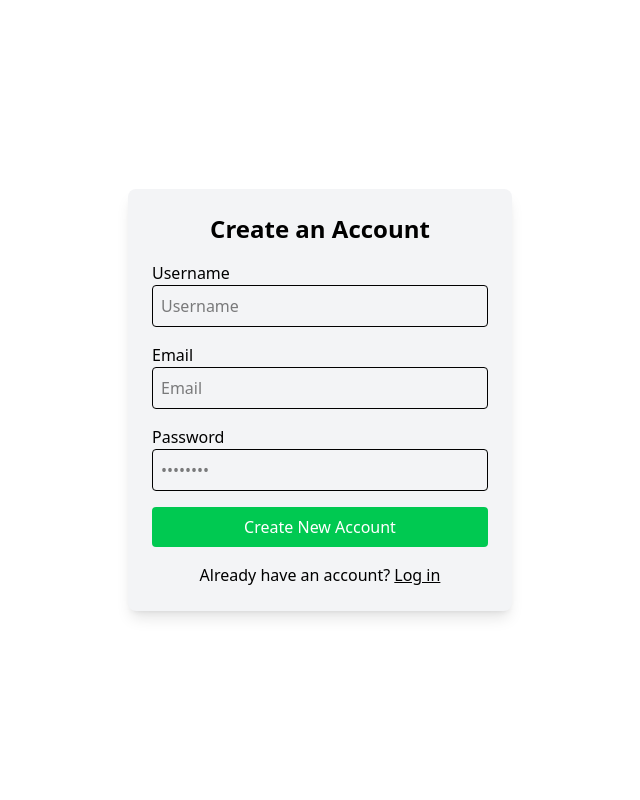
After one commit to husseinhabashi/dishdash, a Flask app: page /register in a window 1280 px wide. The commit adds this page. Shown: the whole page, without its empty margins (320-960 px from the left). Run offline with Flask 3, Linux system fonts and the light colour scheme; style sheets or scripts are compiled from the project's sources; some libraries are stand-ins or nearby versions.

Commit message:
User Authentication 1.0

```diff
--- a/app.py
+++ b/app.py
@@ -1,17 +1,150 @@
-from flask import Flask, render_template
-# from pymongo import MongoClient
+import os
+import bcrypt
+from flask import Flask, render_template, request, redirect, url_for, session
+from flask_pymongo import PyMongo
+from datetime import datetime
+from bson.objectid import ObjectId
+from dotenv import load_dotenv
 
+load_dotenv()
 app = Flask(__name__)
 
-# client = MongoClient("mongodb://")
 
+
+# Set env variables
+MONGO_URI = os.getenv("MONGO_URI")
+app.config["SECRET_KEY"] = os.getenv("SECRET_KEY")
+
+if not MONGO_URI:
+    print("Error: MONGO_URI is not set. Please check your .env file.")
+else:
+    print("MONGO_URI loaded successfully.")
+
+if not app.config["SECRET_KEY"]:
+    print("Error: SECRET_KEY is not set. Please check your .env file.")
+else:
+    print("SECRET_KEY loaded successfully.")
+
+
+
+# Access the database
+app.config["MONGO_URI"] = MONGO_URI
+mongo = PyMongo(app)
+db = mongo.db
+users_collection = db.users
+
+try:
+    count = users_collection.count_documents({})
+    if count is not None:
+        print("Successfully connected to the database.")
+    else:
+        print("Failed to access the database.")
+except Exception as e:
+    print(f"Error accessing the 'users' collection: {e}")
+
+
+
+####             ####
+#                   #
+#       INDEX       #
+#                   #
+####             ####
 @app.route('/')
 def index():
- return render_template('index.html')
+    username = None
 
+    if 'user_id' in session:
+        user_id = session['user_id']
+        user = mongo.db.users.find_one({'_id': ObjectId(user_id)})
+
+        if user:
+            username = user['username']
+
+    return render_template('index.html', username=username)
+
+####               ####
+#                     #
+#       PROFILE       #
+#                     #
+####               ####
 @app.route('/profile')
 def profile():
  return render_template('profile.html')
 
+####                ####
+#                      #
+#       REGISTER       #
+#                      #
+####                ####
+@app.route('/register', methods=['GET', 'POST'])
+def register():
+    if request.method == 'POST':
+        username = request.form['username'].strip()
+        password = request.form['password'].strip()
+        email = request.form['email']
+
+        # ADD MORE CHECKS HERE
+        # Validate email format (basic check for @, invalid characters, email format, password strength, etc.)
+
+        # User exists already?
+        existing_user = users_collection.find_one({'username': username})
+        if existing_user:
+            print("User already exists!") # change this
+            return redirect(url_for('register'))
+
+        hashed_password = bcrypt.hashpw(password.encode('utf-8'), bcrypt.gensalt())
+
+        users_collection.insert_one({
+            '_id': ObjectId(),
+            'username': username,
+            'email': email,
+            'password': hashed_password,
+            'date_created': datetime.now()
+        })
+
+        print("Registration successful!") # change this
+        return redirect(url_for('login'))
+
+    return render_template('register.html')
+
+####              ####
+#                    #
+#       LOG IN       #
+#                    #
+####              ####
+@app.route('/login', methods=['GET', 'POST'])
+def login():
+    if request.method == 'POST':
+        if 'email' not in request.form or 'password' not in request.form:
+            print("Missing fields") # change this
+            return redirect(url_for('login'))
+
+        email = request.form['email'].strip()
+        password = request.form['password']
+
+        # User exists already?
+        email = mongo.db.users.find_one({'email': email})
+        if email and bcrypt.checkpw(password.encode('utf-8'), email['password']):
+            session['user_id'] = str(email['_id'])
+            print("Login successful!") # change this
+            return redirect(url_for('index'))
+        else:
+            print("Invalid email or password") # change this
+            return redirect(url_for('login'))
+
+    return render_template('login.html')
+
+####              ####
+#                    #
+#       LOGOUT       #
+#                    #
+####              ####
+@app.route('/logout')
+def logout():
+    session.pop('user_id', None)
+    return redirect(url_for('index'))
+
+
+
 if __name__ == '__main__':
     app.run(debug=True)
--- /dev/null
+++ b/templates/register.html
@@ -0,0 +1,37 @@
+<!DOCTYPE html>
+<html lang="en">
+<head>
+    <meta charset="UTF-8">
+    <meta name="viewport" content="width=device-width, initial-scale=1.0">
+    <title>Dish Dash</title>
+    <link rel="icon" href="{{ url_for('static', filename='img/logo.jpeg') }}" type="image/x-icon">
+    <link href="{{ url_for('static', filename='css/output.css') }}" rel="stylesheet">
+</head>
+<body class="bg-white flex justify-center items-center min-h-screen px-4">
+
+    <div class="bg-gray-100 p-6 rounded-lg shadow-lg w-96">
+        <form action="{{ url_for('register') }}" method="POST">
+            <div class="text-2xl font-bold text-center mb-4">Create an Account</div>
+
+            <div class="mt-4">
+                <label class="block font-medium mt-2">Username</label>
+                <input type="text" name="username" class="w-full p-2 border rounded" placeholder="Username" value="" required>
+            </div>
+
+            <div class="mt-4">
+                <label class="block font-medium mt-2">Email</label>
+                <input type="text" name="email" class="w-full p-2 border rounded" placeholder="Email" value="" required>
+            </div>
+
+            <div class="mt-4">
+                <label class="block font-medium mt-2">Password</label>
+                <input type="password" name="password" class="w-full p-2 border rounded" placeholder="••••••••" value="" required>
+            </div>
+
+            <button class="mt-4 w-full bg-green-500 text-white py-2 rounded hover:bg-green-600">Create New Account</button>
+        </form>
+        <div class="mt-4 text-center">Already have an account? <a class="underline" href="{{ url_for('login') }}">Log in</a></div>
+    </div>
+</body>
+
+</html>
```
Also changed, not shown: templates/index.html (+16 -2 lines), templates/login.html (added, +32 -0 lines).
